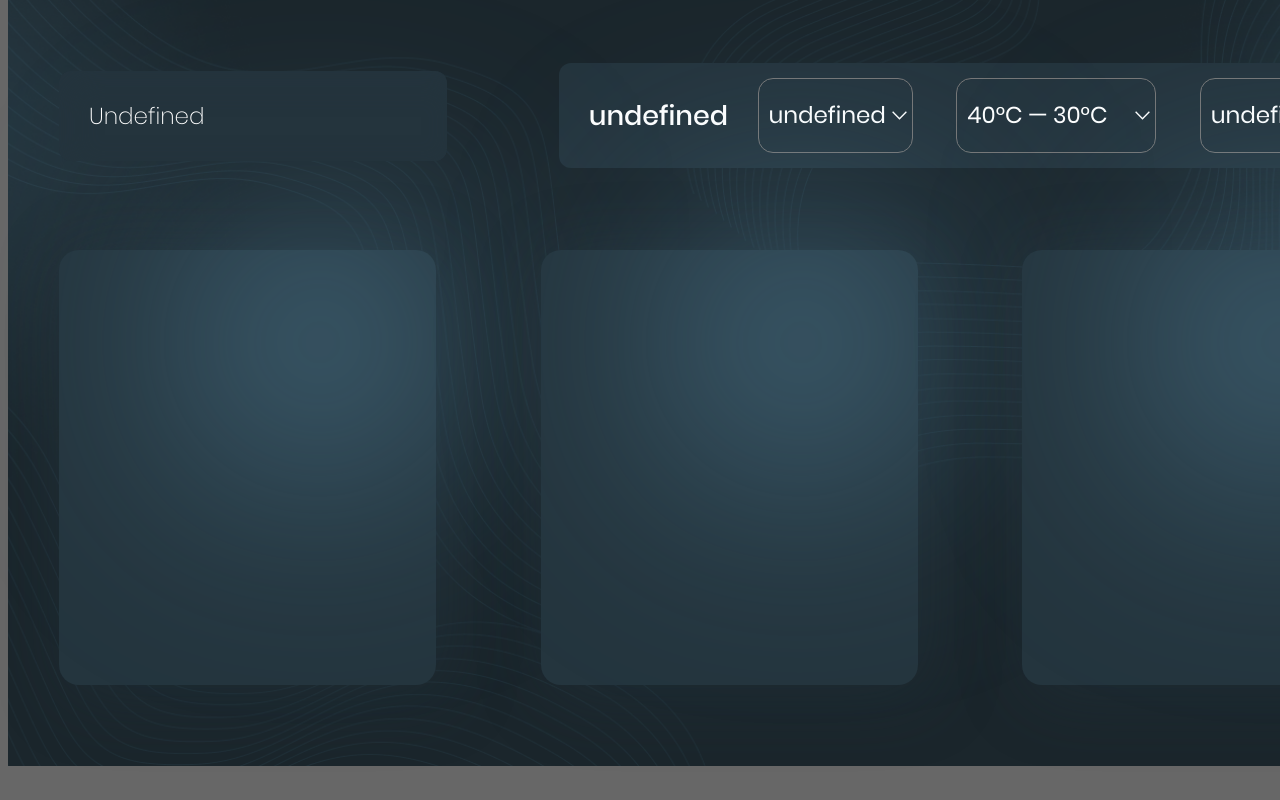
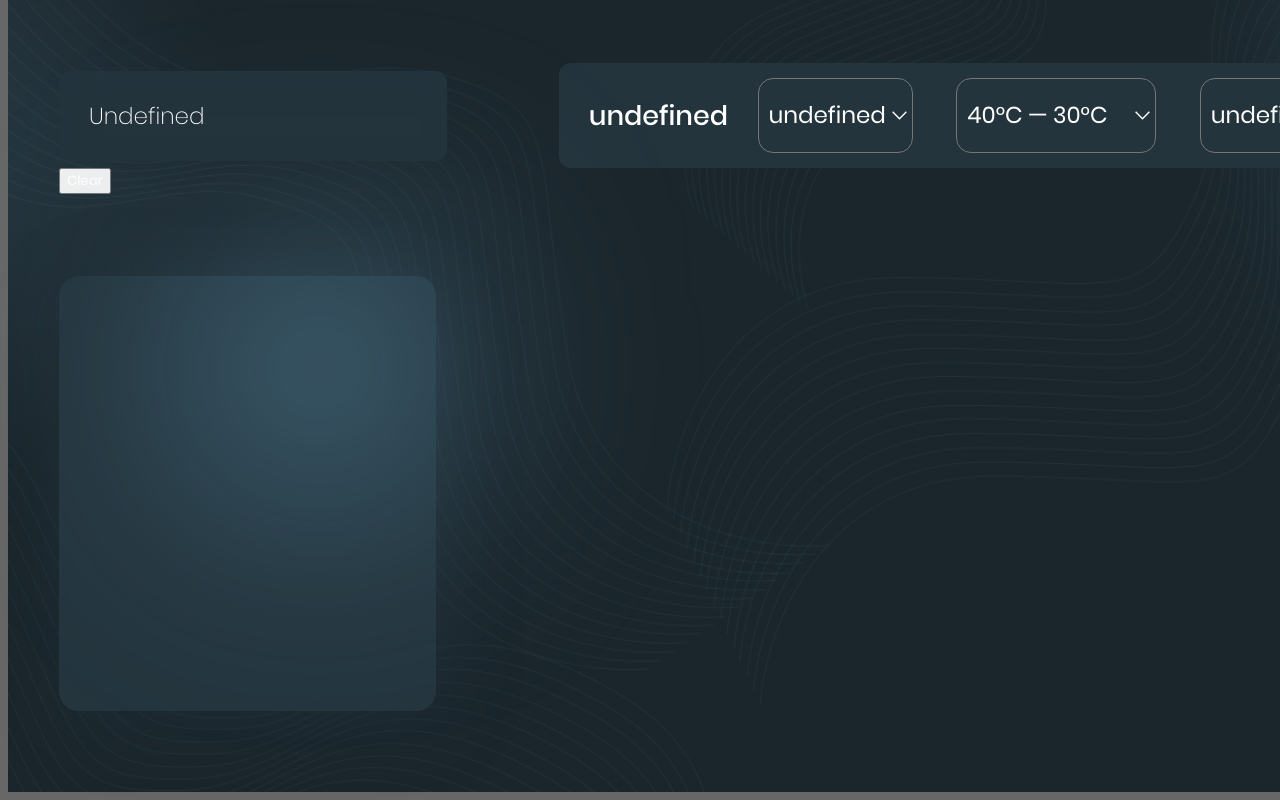
Before and after one commit to Eredin322/Weather_Forecast, a website: page src/index.html in a window 1280 px wide. Shown: the part 404-1204 px from the top of the page. Before the commit the page ends 1178 px from the top, so only its background shows below. Drawn offline with nearby package versions, Linux system fonts and the light colour scheme; files that its build step writes are made by us from their sources; no server answers; files whose address does not match are found by name.

Commit message:
Tested new ideas

```diff
--- a/src/index.html
+++ b/src/index.html
@@ -73,6 +73,9 @@
                     </div>
                 </div>
             </div>
+            <div class="wrapper">
+                <button class="clear">Clear</button>
+            </div>
 
             <div class="wrapper">
                 <div class="card card1">
@@ -87,7 +90,7 @@
                     <div class="time"></div>
                     <div class="weather_type"></div>
                 </div>
-                <div class="card card2">
+                <!-- <div class="card card2">
                     <div class="icon"></div>
                     <div class="icon_eclipse"></div>
                     <div class="main_info">
@@ -110,7 +113,7 @@
                     <div class="wind_speed"></div>
                     <div class="time"></div>
                     <div class="weather_type"></div>
-                </div>
+                </div> -->
             </div>
         </section>
 
```
Also changed, not shown: dist/index.html.
